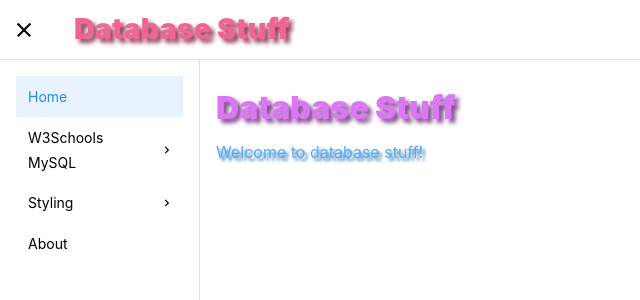
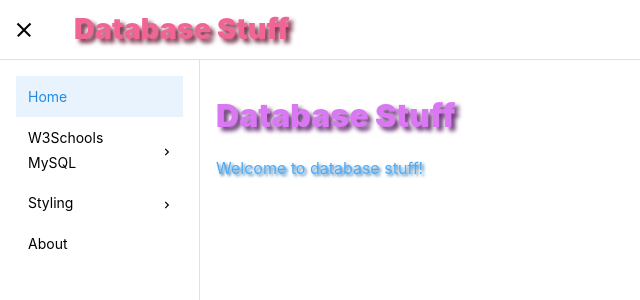
Before and after one commit to countzero1942/db-mt-stuff, a Next.js app: page / in a window 1280 px wide. Shown: the top 300 px of the page, without its empty margins (0-640 px from the left). Built offline with nearby package versions, Linux system fonts and the light colour scheme.

Commit message:
Added SelectAllCustomersSection. Worked on global styles overriding styles. Used brackets selector and where selector. Moved away from mixins for dark theme selector.

```diff
--- a/app/nav-links.tsx
+++ b/app/nav-links.tsx
@@ -72,7 +72,7 @@ const getCurrentNavLinks = (pathName: string): NavLinksInfo => {
 			links: parentLinks,
 		};
 	}
-	// default to root links
+	// defaults to root links
 	return {
 		dir: "/",
 		links: navLinksDict["/"],
@@ -81,7 +81,6 @@ const getCurrentNavLinks = (pathName: string): NavLinksInfo => {
 
 export default function NavLinks() {
 	const pathName = usePathname();
-	// const navLinks = getCurrentNavLinks(pathName);
 
 	const [navLinksInfo, setNavLinksInfo] = useState<NavLinksInfo>(
 		getCurrentNavLinks("/")
@@ -90,8 +89,8 @@ export default function NavLinks() {
 	useEffect(() => {
 		const newNavLinksInfo = getCurrentNavLinks(pathName);
 		setNavLinksInfo(newNavLinksInfo);
-		console.log("useEffect called with pathName: ", pathName);
-		console.log("navLinks: ", newNavLinksInfo);
+		// console.log("useEffect called with pathName: ", pathName);
+		// console.log("navLinks: ", newNavLinksInfo);
 	}, [pathName]); // Only re-run this effect if the pathName changes)
 
 	const HomeBreadCrumb = () => {
@@ -116,9 +115,7 @@ export default function NavLinks() {
 			return (
 				<FaChevronRight
 					size="0.5rem"
-					style={{
-						verticalAlign: "bottom",
-					}}
+					style={{ marginTop: "0.25rem" }}
 				/>
 			);
 		}
--- a/app/the-app.tsx
+++ b/app/the-app.tsx
@@ -57,7 +57,7 @@ export default function TheApp({
 						/>
 					</Group>
 					<Group h="100%" px={10} my={0}>
-						<h2>Database Stuff</h2>
+						<h2 style={{ margin: 0 }}>Database Stuff</h2>
 					</Group>
 				</Group>
 			</AppShell.Header>
--- a/app/w3schools-mysql/select-basics/page.tsx
+++ b/app/w3schools-mysql/select-basics/page.tsx
@@ -1,3 +1,5 @@
+import SelectAllCustomersSection from "@/app/w3schools-mysql/select-basics/select-all-customers";
+
 export default function SelectBasicsPage() {
 	return (
 		<article>
@@ -7,6 +9,8 @@ export default function SelectBasicsPage() {
 				In this section we will explore the basics of using MySql
 				SELECT commands.
 			</p>
+
+			<SelectAllCustomersSection />
 		</article>
 	);
 }
--- a/lib/server/mysql-a.ts
+++ b/lib/server/mysql-a.ts
@@ -34,8 +34,6 @@ export const selectAllCustomers = async (): Promise<Customer[]> => {
 			"SELECT * FROM customers"
 		);
 
-		logobj(customers);
-
 		conn.end();
 
 		return customers;
--- a/styles/global.css
+++ b/styles/global.css
@@ -16,7 +16,7 @@
 
 :root {
 	--iu-hx-line-height: 1;
-	--iu-hx-margin-height: 0.5;
+	--iu-hx-margin-height: 0.75;
 	--iu-h1-font-size: 2rem;
 	--iu-h2-font-size: calc(var(--iu-h1-font-size) * 0.9);
 	--iu-h3-font-size: calc(var(--iu-h1-font-size) * 0.8);
@@ -37,7 +37,7 @@
 
 @define-mixin hx-color $color {
 	color: $color;
-	text-shadow: 4px 4px 4px color-mix(in srgb, black 40%, $color);
+	text-shadow: 4px 4px 4px color-mix(in srgb, black 50%, $color);
 }
 
 @define-mixin hx-size $size, $w {
@@ -65,14 +65,6 @@ h6 {
 	line-height: var(--iu-hx-line-height);
 }
 
-/* h1 {
-	@mixin hx-color var(--iu-h1-color) {
-	}
-	@mixin hx-size var(--iu-h1-font-size) {
-	}
-	font-weight: 900;
-} */
-
 @mixin hx h1, 900 {
 }
 @mixin hx h2, 900 {
@@ -86,9 +78,44 @@ h6 {
 @mixin hx h6, 800 {
 }
 
+@define-mixin p-shadow-light $color {
+	color: $color;
+	text-shadow: 2px 2px 3px color-mix(in srgb, black 30%, $color);
+}
+
+@define-mixin p-shadow-dark $color {
+	color: $color;
+	text-shadow: 2px 2px 2px color-mix(in srgb, black 100%, $color);
+}
+
 p {
-	--color: var(--mantine-color-blue-4);
+	/* --color: var(--mantine-color-blue-4);
 	color: var(--color);
 	text-shadow: 3px 3px 3px
-		color-mix(in srgb, black 30%, var(--color));
+		color-mix(in srgb, black 30%, var(--color)); */
+	@mixin p-shadow-light var(--mantine-color-blue-4);
 }
+
+[data-mantine-color-scheme="dark"] .mantine-Table-tr {
+	--table-striped-color: alpha(var(--mantine-color-blue-8), 0.3);
+	@mixin p-shadow-light var(--mantine-color-blue-4);
+}
+
+[data-mantine-color-scheme="dark"]
+	.mantine-Table-tr:where([data-striped="odd"]:nth-of-type(odd)) {
+	background-color: var(--table-striped-color);
+	@mixin p-shadow-dark var(--mantine-color-blue-2);
+}
+
+[data-mantine-color-scheme="dark"]
+	.mantine-Table-tr:where([data-striped="even"]:nth-of-type(even)) {
+	background-color: var(--table-striped-color);
+	@mixin p-shadow-dark var(--mantine-color-blue-2);
+}
+
+.mantine-Table-thead .mantine-Table-tr {
+	@mixin dark {
+		background-color: var(--mantine-color-blue-8);
+		@mixin p-shadow-dark white;
+	}
+}
```
Also changed, not shown: app/w3schools-mysql/select-basics/select-all-customers.tsx (+4 -8 lines).
